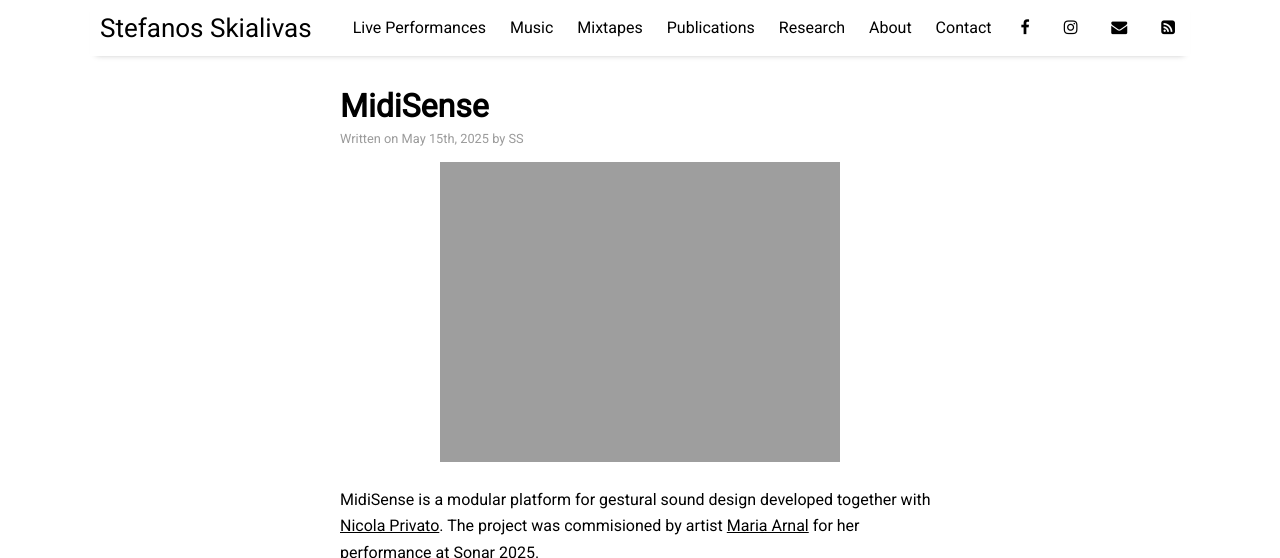
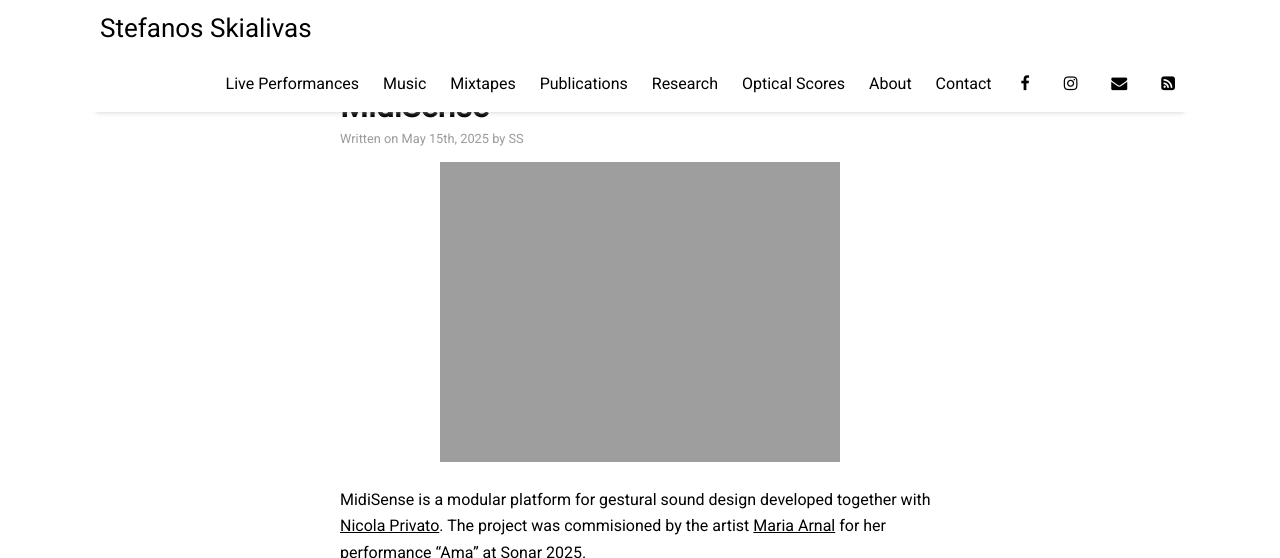
Before and after one commit to stefvasi/fdsm.github.io, a Jekyll site: the page built from _posts/2025-05-15-MidiSense.md, in a window 1280 px wide and 900 px high, cut to the strip 0-558 px from the top of the window. Built offline with Jekyll 4.4.1, drawn with Linux system fonts in a browser that asks for light colours; nearby versions of some CDN libraries.

Commit message:
Added Optical Scores Page

```diff
--- a/_data/settings.yml
+++ b/_data/settings.yml
@@ -12,6 +12,7 @@ menu:
 - {name: 'Mixtapes',      url: 'mixtapes'}
 - {name: 'Publications',       url: 'publications'}
 - {name: 'Research',       url: 'research'}
+- {name: 'Optical Scores',               url: 'optical-scores'}
 - {name: 'About',              url: 'about'}
 - {name: 'Contact',            url: 'contact'}
 
--- a/_posts/2025-05-15-MidiSense.md
+++ b/_posts/2025-05-15-MidiSense.md
@@ -8,7 +8,7 @@
 ---
 
 
-MidiSense is a modular platform for gestural sound design developed together with <a href="https://nicolaprivato.com/">Nicola Privato</a>. The project was commisioned by artist <a href="https://mariaarnalmusic.com/">Maria Arnal</a> for her performance at <a herf="https://sonar.es/es/actividad/maria-arnal-presents-ama">Sonar 2025</a>.
+MidiSense is a modular platform for gestural sound design developed together with <a href="https://nicolaprivato.com/">Nicola Privato</a>. The project was commisioned by the artist <a href="https://mariaarnalmusic.com/">Maria Arnal</a> for her performance "Ama" at <a herf="https://sonar.es/es/actividad/maria-arnal-presents-ama">Sonar 2025</a>.
 
 ![Bracelets_building](/assets/img/midisense_proc.jpg)
 ![MidiSense logo](/assets/img/MidiAppLogo.png)
```
Also changed, not shown: pages/optical-scores.md (added, +8 -0 lines).
